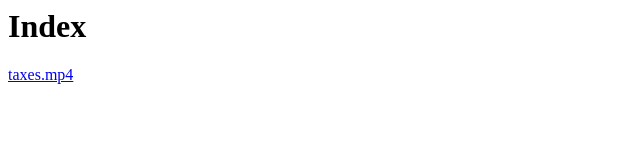
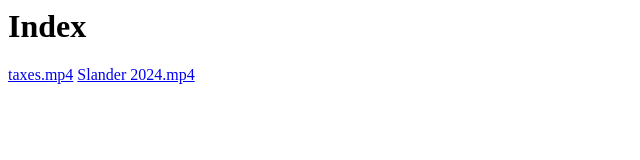
Before and after one commit to smrecording/memes, a plain HTML site: page index.html in a window 1280 px wide. Shown: the whole page, without its empty margins (0-640 px from the left). Drawn offline with Linux system fonts and the light colour scheme.

Commit message:
Update index.html

```diff
--- a/index.html
+++ b/index.html
@@ -1,2 +1,3 @@
 <h1>Index</h1>
 <a href="taxes.mp4">taxes.mp4</a>
+<a href="2024slander.mp4">Slander 2024.mp4</a>
```
